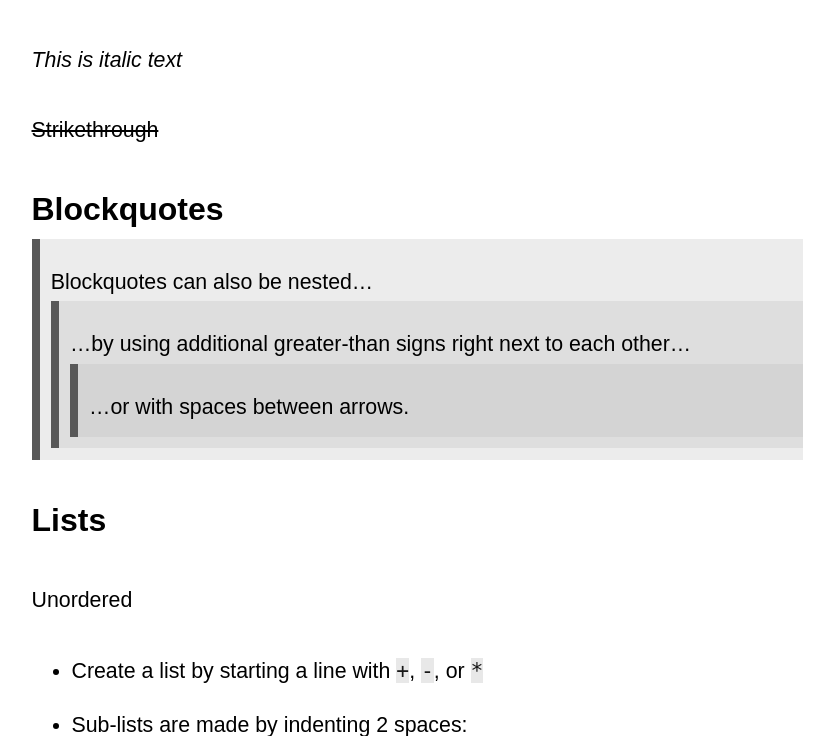
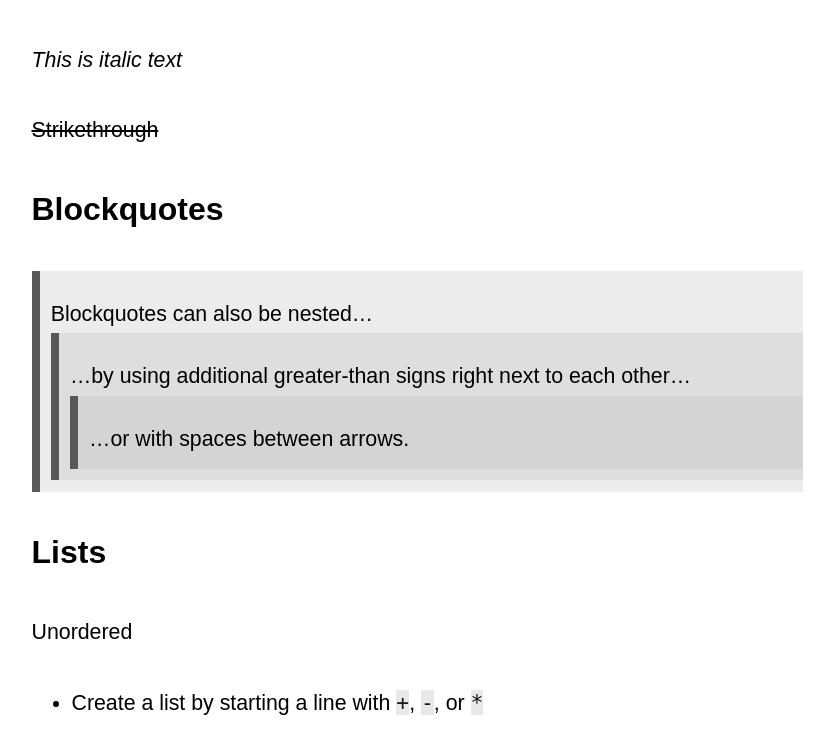
Before and after one commit to toftpokk/django-template, a Django app: page / in a window 1280 px wide. Shown: the part 1444-2180 px from the top of the page, without its empty margins (223-1057 px from the left). Run offline with Django 4.2, Linux system fonts and the light colour scheme.

Commit message:
Feature: top-level blockquote margin

```diff
--- a/layout/static/layout/content.css
+++ b/layout/static/layout/content.css
@@ -41,6 +41,10 @@
     margin-top: 1rem;
 }
 
+.prose > blockquote {
+    margin-top: 2rem;
+}
+
 .prose blockquote {
     background-color: var(--blockquote-bg);
     border-left: 0.5rem solid var(--blockquote-border-bg);
```
